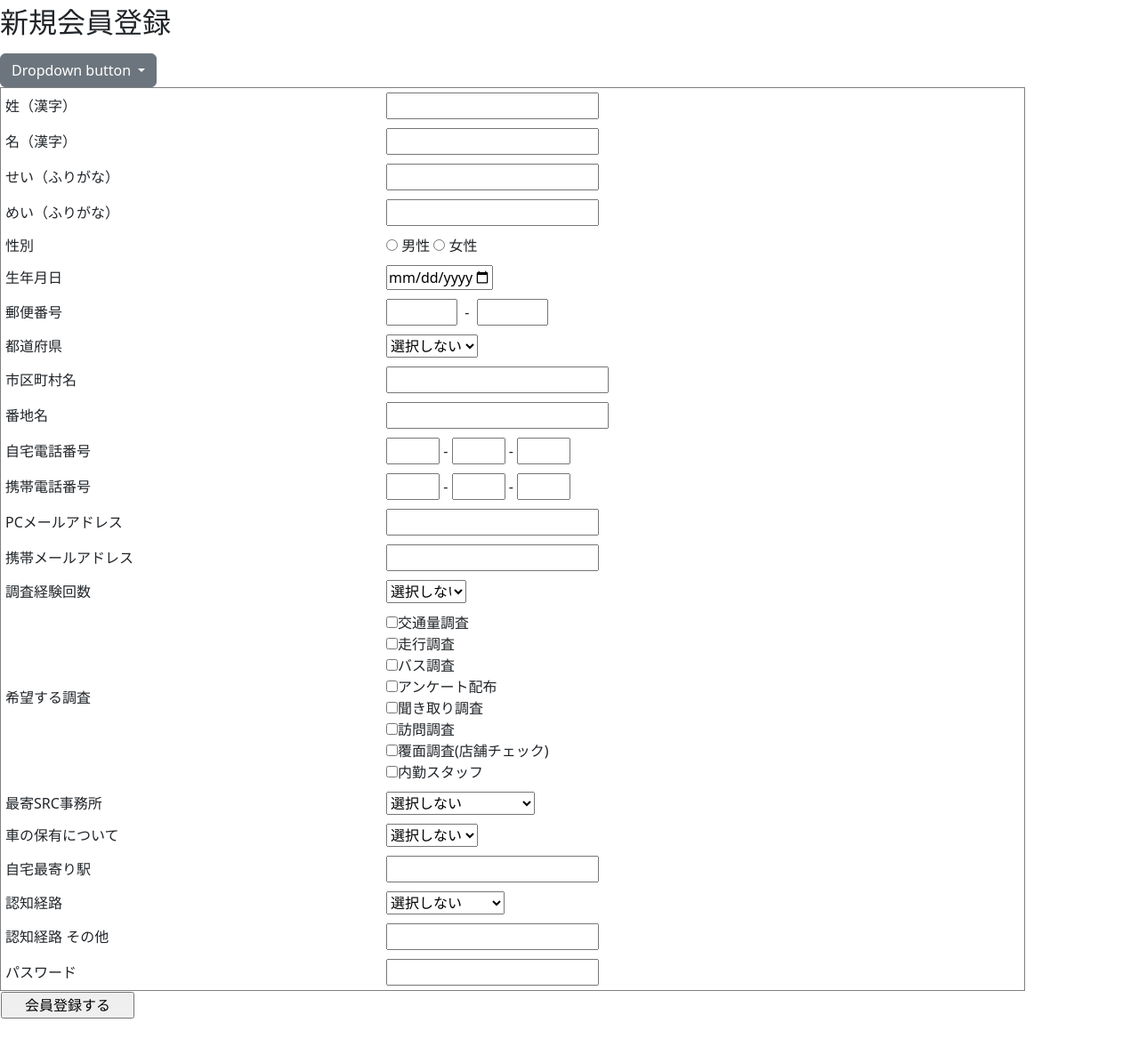
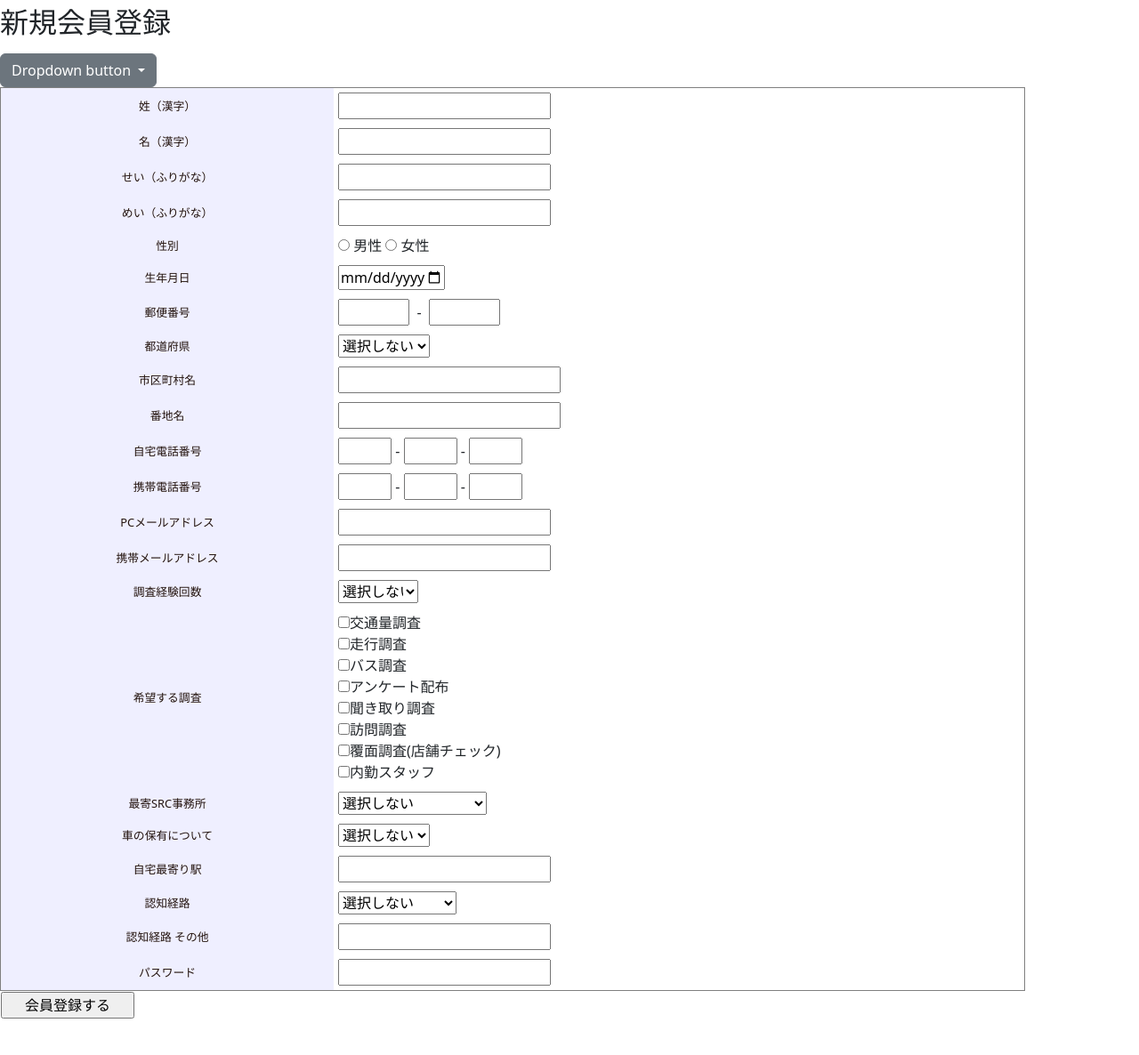
Before and after one commit to Ogahara0130/adduser, a Rails app: page /top in a window 1280 px wide. Shown: the part 50-1236 px from the top of the page at 89% size. Run offline with Rails 7, Linux system fonts and the light colour scheme; style sheets or scripts are compiled from the project's sources; some libraries are stand-ins or nearby versions.

Commit message:
cssの反映

```diff
--- /dev/null
+++ b/app/assets/stylesheets/application.scss
@@ -0,0 +1,18 @@
+@import "style";
+
+/*
+ * This is a manifest file that'll be compiled into application.css, which will include all the files
+ * listed below.
+ *
+ * Any CSS and SCSS file within this directory, lib/assets/stylesheets, or any plugin's
+ * vendor/assets/stylesheets directory can be referenced here using a relative path.
+ *
+ * You're free to add application-wide styles to this file and they'll appear at the bottom of the
+ * compiled file so the styles you add here take precedence over styles defined in any other CSS/SCSS
+ * files in this directory. Styles in this file should be added after the last require_* statement.
+ * It is generally better to create a new file per style scope.
+ *= require_tree .
+ *= require_self
+ */
+
+ @import "application.bootstrap";
--- /dev/null
+++ b/app/assets/stylesheets/style.scss
@@ -0,0 +1,6 @@
+.abc1 {
+    background-color: #efefff;
+    color: #24140e;
+    text-align: center;
+    font-size: 80%;
+}
--- a/app/views/homes/top.html.erb
+++ b/app/views/homes/top.html.erb
@@ -74,6 +74,7 @@ function clear(){
 }
 </script>
 
+<!-- テスト用-->
 <div class="dropdown">
   <button class="btn btn-secondary dropdown-toggle" type="button" id="dropdownMenuButton1" data-bs-toggle="dropdown" aria-expanded="false">
     Dropdown button
@@ -84,6 +85,7 @@ function clear(){
     <li><a class="dropdown-item" href="#">Something else here</a></li>
   </ul>
 </div>
+<!-- テスト用-->
 
 <form name="form1" method="post">
 
--- a/package.json
+++ b/package.json
@@ -8,6 +8,6 @@
     "sass": "^1.55.0"
   },
   "scripts": {
-    "build:css": "sass ./app/assets/stylesheets/application.bootstrap.scss:./app/assets/builds/application.css --no-source-map --load-path=node_modules"
+    "build:css": "sass ./app/assets/stylesheets/application.scss:./app/assets/builds/application.css --no-source-map --load-path=node_modules"
   }
 }
```
Also changed, not shown: 3 other files.
